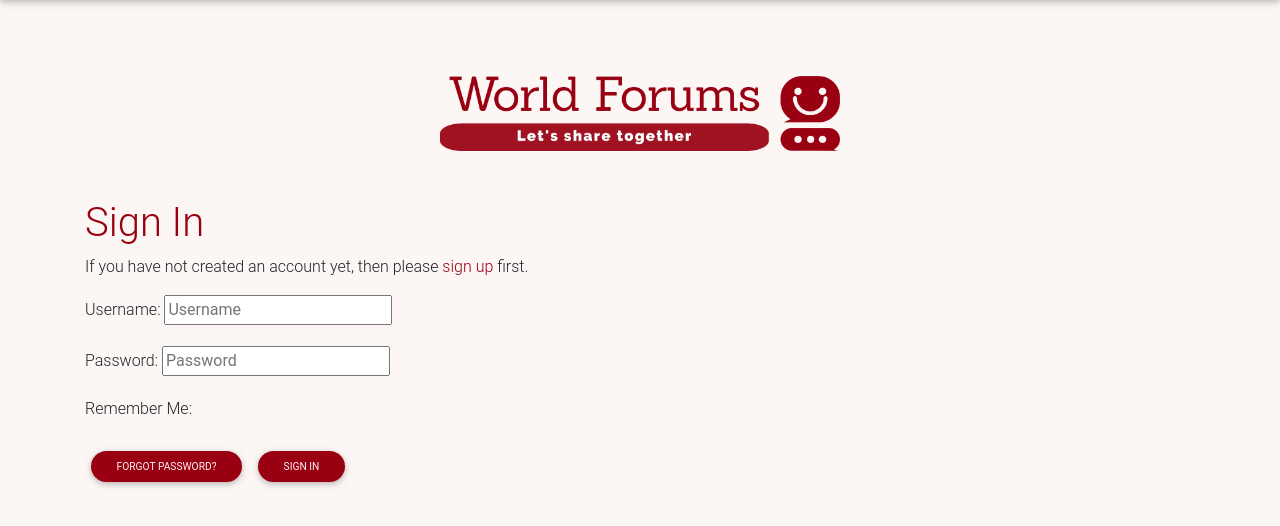
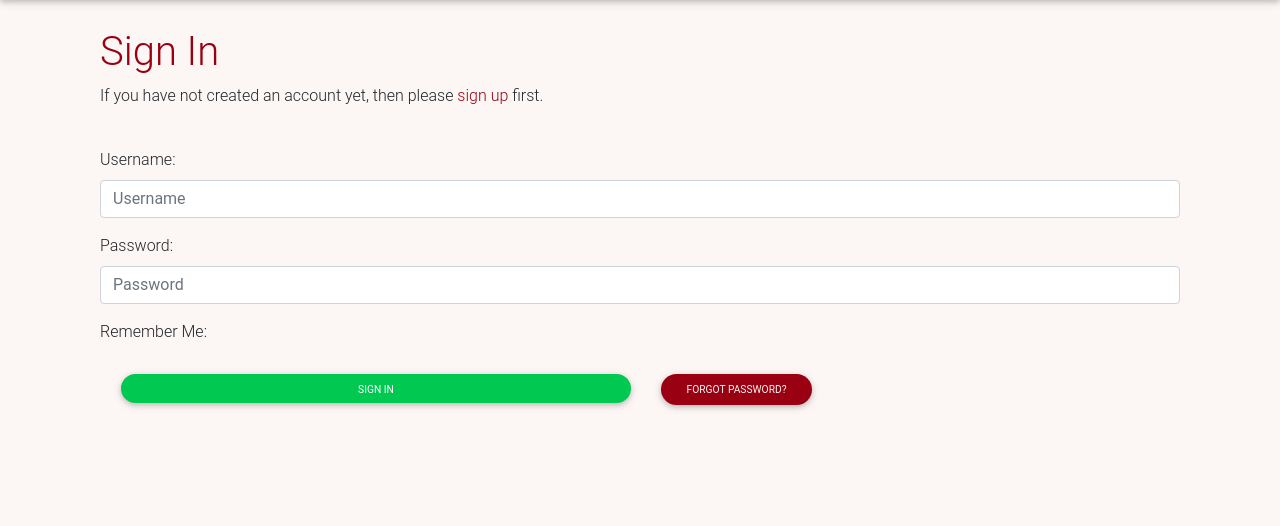
Before and after one commit to Code-Institute-Submissions/patrickpulfer-Code-Institute-M4, a Django app: page /accounts/login/ in a window 1280 px wide; the page is wider, and only the part inside the window is pictured. Shown: the part 58-584 px from the top of that part. Run offline with Django 3.2, Linux system fonts and the light colour scheme; some libraries are stand-ins or nearby versions.

Commit message:
Fix: Fix styling of login/signup forms

```diff
--- a/static/js/main.js
+++ b/static/js/main.js
@@ -9,19 +9,11 @@
 fetch("/payment/config/")
     .then((result) => { return result.json(); })
     .then((data) => {
-        // Initialize Stripe.js
         const stripe = Stripe(data.publicKey);
-
-
-        // new
-        // Event handler
         document.querySelector("#submitBtn").addEventListener("click", () => {
-            // Get Checkout Session ID
             fetch("/payment/create-checkout-session/")
                 .then((result) => { return result.json(); })
                 .then((data) => {
-                    console.log(data);
-                    // Redirect to Stripe Checkout
                     return stripe.redirectToCheckout({ sessionId: data.sessionId })
                 })
                 .then((res) => {
@@ -29,3 +21,8 @@
                 });
         });
     });
+
+
+$( document ).ready(function() {
+    $('.login, .signup, .email_list, .password_change').find(':input,:radio,:checkbox').addClass('form-control');
+});
--- a/templates/account/login.html
+++ b/templates/account/login.html
@@ -2,35 +2,32 @@
 
 {% load i18n %}
 {% load account socialaccount %}
-
-
-
 
 {% block head_title %}{% trans "Sign In" %}{% endblock %}
 
 {% block content %}
 
   {% block logo1 %}
-{% include "main_logo.html" %}
+
   {% endblock %}
 
+  <section class="container-fluid">
     <h1>{% trans "Sign In" %}</h1>
 
     {% get_providers as socialaccount_providers %}
 
     {% if socialaccount_providers %}
-<p>{% blocktrans with site.name as site_name %}Please sign in with one
-  of your existing third party accounts. Or, <a href="{{ signup_url }}">sign up</a>
-  for a {{ site_name }} account and sign in below:{% endblocktrans %}</p>
+      <p>{% blocktrans with site.name as site_name %}
+        Please sign in with one of your existing third party accounts.
+        Or, <a href="{{ signup_url }}">sign up</a>
+      for a {{ site_name }} account and sign in below:{% endblocktrans %}
+      </p>
 
       <div class="socialaccount_ballot">
-
         <ul class="socialaccount_providers">
           {% include "socialaccount/snippets/provider_list.html" with process="login" %}
         </ul>
-
         <div class="login-or">{% trans 'or' %}</div>
-
       </div>
 
       {% include "socialaccount/snippets/login_extra.html" %}
@@ -39,7 +36,9 @@
       <p>{% blocktrans %}If you have not created an account yet, then please
         <a href="{{ signup_url }}">sign up</a> first.{% endblocktrans %}
       </p>
+      <br>
     {% endif %}
+
 
     <form class="login" method="POST" action="{% url 'account_login' %}">
       {% csrf_token %}
@@ -47,9 +46,21 @@
       {% if redirect_field_value %}
         <input type="hidden" name="{{ redirect_field_name }}" value="{{ redirect_field_value }}" />
       {% endif %}
-  <a class="btn custom-btn btn-rounded btn-sm button secondaryAction" href="{% url 'account_reset_password' %}">Forgot
-    Password?</a>
-  <button class="btn custom-btn btn-rounded btn-sm primaryAction" type="submit">{% trans "Sign In" %}</button>
+      <div class="container">
+        <div class="row">
+          <div class="col-md-6">
+            <button class="btn btn-success btn-rounded btn-sm primaryAction" type="submit">
+              {% trans "Sign In" %}</button>
+          </div>
+          <div class="col-md-6">
+            <a class="btn custom-btn btn-rounded btn-sm button secondaryAction"
+              href="{% url 'account_reset_password' %}">
+              Forgot Password?
+            </a>
+          </div>
+        </div>
+      </div>
     </form>
+  </section>
 
 {% endblock %}
--- a/templates/account/signup.html
+++ b/templates/account/signup.html
@@ -5,13 +5,14 @@
 {% block head_title %}{% trans "Signup" %}{% endblock %}
 
 {% block content %}
+
   {% block logo1 %}
     {% include "main_logo.html" %}
   {% endblock %}
 
   <h1>{% trans "Sign Up" %}</h1>
-
   <p>{% blocktrans %}Already have an account? Then please <a href="{{ login_url }}">sign in</a>.{% endblocktrans %}</p>
+  <br>
 
   <form class="signup" id="signup_form" method="post" action="{% url 'account_signup' %}">
     {% csrf_token %}
--- a/templates/main_logo.html
+++ b/templates/main_logo.html
@@ -1,6 +1,6 @@
 {% load static %}
 {% block logo1 %}
 <div class="container text-center my-5">
-    <img src="{% static 'img/logo_big_color.png' %}" class="img-fluid logo-image" alt="logo">
+    <img src="{% static 'img/logo_big_color.png' %}" class="logo-img img-fluid" alt="logo">
 </div>
 {% endblock %}
```
Also changed, not shown: profiles/forms.py (line endings or trailing spaces). Lines whose indentation alone changed are shown as unchanged.
